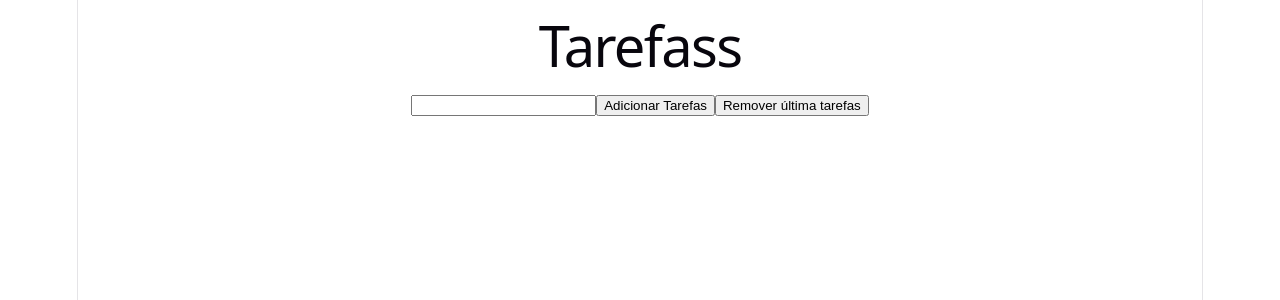
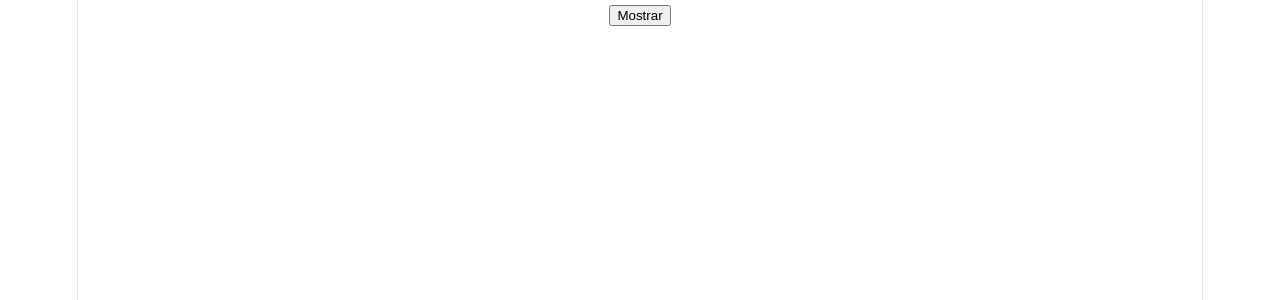
Before and after one commit to LuizAlbertoDev/Desafios-React, a React (Vite) app: page / in a window 1280 px wide. Shown: the top 300 px of the page. Built offline with nearby package versions, Linux system fonts and the light colour scheme.

Commit message:
feat: Desafio Mostrar e ocultar no estado booleano com react realizado

```diff
--- a/src/App.jsx
+++ b/src/App.jsx
@@ -1,9 +1,9 @@
-import ListaTarefas from './Desafios/Desafio_019_lista_tarefas_remover_ultima'
+import MostrarOcultar from './Desafios/Desafio_020_toggle_mostrar_ocultar'
 
 function App() {
     return (
         <div>
-            <ListaTarefas />
+            <MostrarOcultar />
         </div>
     )
 }
--- a/src/Desafios/Desafio_019_lista_tarefas_remover_ultima.jsx
+++ b/src/Desafios/Desafio_019_lista_tarefas_remover_ultima.jsx
@@ -18,10 +18,8 @@ function ListaTarefas(){
                 texto:texto
             }
         ])
-
         setTexto("")
     }
-
     return(
         <div>
             <h1>Tarefass</h1>
--- /dev/null
+++ b/src/Desafios/Desafio_020_toggle_mostrar_ocultar.jsx
@@ -0,0 +1,27 @@
+// Desafio 020 - Toggle Mostrar/Ocultar
+//
+// Crie um componente MostrarOcultar com um estado booleano "visivel".
+// Um botão alterna entre "Mostrar" e "Ocultar", e quando "visivel" for true,
+// exibe um parágrafo com o texto "Você me encontrou!".
+
+import { useState } from "react";
+
+function MostrarOcultar(){
+    const [mostrar,setMostrar] = useState(false)
+
+    function ativo(){
+        setMostrar(!mostrar)
+    }
+
+    return(
+        <div>
+            <button onClick={ativo}>
+                {mostrar ? "Ocultar" : "Mostrar"}
+            </button>
+
+            {mostrar &&<p>Você me encontrou!</p>}
+        </div>
+    )
+}
+
+export default MostrarOcultar
```
